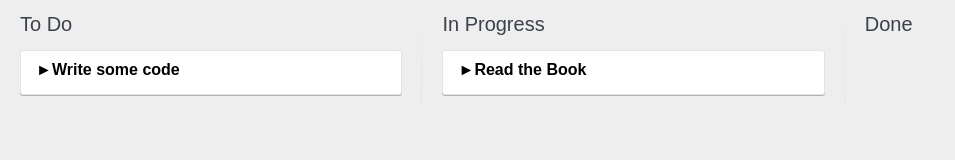
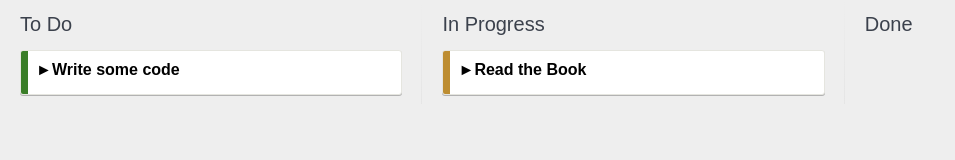
Before and after one commit to shk33/kanban-app, a React (Create React App) app: page / in a window 1280 px wide. Shown: the top 160 px of the page, without its empty margins (0-955 px from the left). Built offline with nearby package versions, Linux system fonts and the light colour scheme; the HTML template or start-up script is replaced by a standard one.

Commit message:
Adds a color bar to the left side of cards

```diff
--- a/src/App.js
+++ b/src/App.js
@@ -8,6 +8,7 @@
     id: 1,
     title: "Read the Book",
     description: "I should read the whole book",
+    color: '#BD8D31',
     status: "in-progress",
     tasks: []
   },
@@ -15,6 +16,7 @@
     id: 2,
     title: "Write some code",
     description: "Code along with the samples in the book at [github](https://github.com/pro-react)",
+    color: '#3A7E28',
     status: "todo",
     tasks: [
     {
--- a/src/Card.js
+++ b/src/Card.js
@@ -23,9 +23,21 @@
         <CheckList cardId={this.props.id} tasks={this.props.tasks} />
       </div>);
     }
+
+    let sideColor = {
+      position: 'absolute',
+      zIndex: -1,
+      top: 0,
+      bottom: 0,
+      left: 0,
+      width: 7,
+      backgroundColor: this.props.color
+    };
+
     return (
 
 			<div className="card">
+        <div style={sideColor} />
         <div className={ this.state.showDetails? "card__title card__title--is-open":"card__title"}
              onClick={ this.toggleDetails.bind(this) }>
           {this.props.title}
--- a/src/List.js
+++ b/src/List.js
@@ -5,7 +5,8 @@
 	render() {
 		var cards = this.props.cards.map((card) => {
 		return <Card id={card.id}
-				title={card.title}
+        title={card.title}
+				color={card.color}
 				description={card.description}
 				tasks={card.tasks} />
 		});
```
